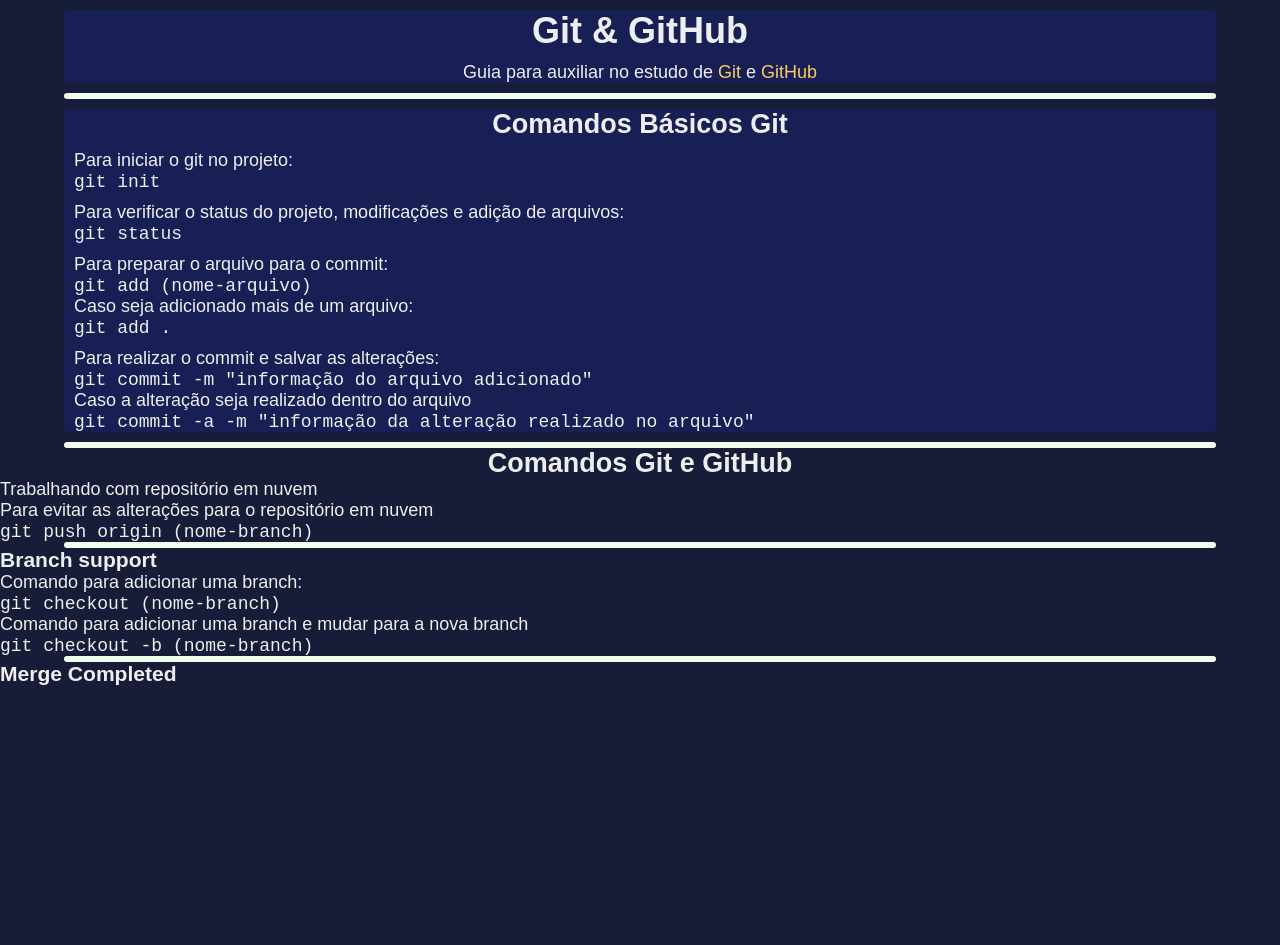
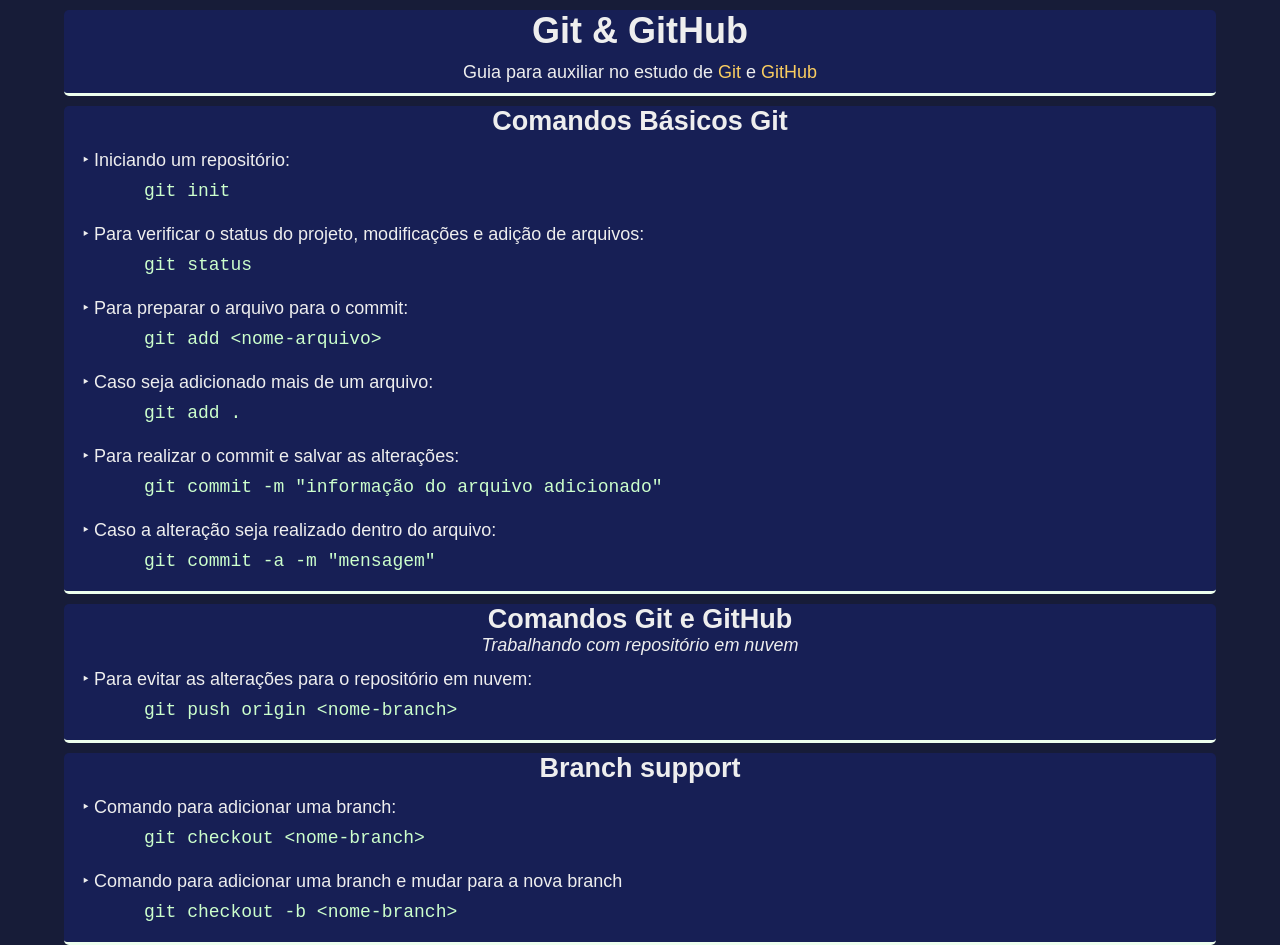
Before and after one commit to kervines/repo-learn-git, a plain HTML site: page index.html in a window 1280 px wide. Before the commit the page ends 800 px from the top, so only its background shows below. Drawn offline with Linux system fonts and the light colour scheme.

Commit message:
Setting the layout and some var of css and finished the styling

```diff
--- a/index.html
+++ b/index.html
@@ -11,72 +11,93 @@
 
 <body>
   <!-- Header -->
-  <header class="header">
+  <header class="header-main">
     <h1>Git & GitHub</h1>
     <p>Guia para auxiliar no estudo de <a href="https://git-scm.com/" target="_blank">Git</a> e <a href="https://github.com/" target="_blank">GitHub</a></p>
   </header>
 
-  <hr>
+  <!-- <hr> -->
 
   <main class="main-content">
 
-    <section class="section-01">
+    <section class="section-content">
       <h2>Comandos Básicos Git</h2>
+
       <ul class="list">
 
         <li class="list-items">
-          <p>Para iniciar o git no projeto:</p>
-          <code>git init</code>
+          <p>Iniciando um repositório:</p>
+          <code class="git-command">git init</code>
         </li>
 
         <li class="list-items">
           <p>Para verificar o status do projeto, modificações e adição de arquivos:</p>
-          <code>git status</code>
+          <code class="git-command">git status</code>
         </li>
 
         <li class="list-items">
           <p>Para preparar o arquivo para o commit: </p>
-          <code>git add (nome-arquivo)</code>
+          <code class="git-command">git add &lt;nome-arquivo&gt;</code>
+        </li>
+
+        <li class="list-items">
           <p>Caso seja adicionado mais de um arquivo:</p>
-          <code>git add .</code>
+          <code class="git-command">git add .</code>
         </li>
 
         <li class="list-items">
           <p>Para realizar o commit e salvar as alterações: </p>
-          <code>git commit -m "informação do arquivo adicionado"</code>
-          <p>Caso a alteração seja realizado dentro do arquivo </p>
-          <code>git commit -a -m "informação da alteração realizado no arquivo"</code>
+          <code class="git-command">git commit -m "informação do arquivo adicionado"</code>
+        </li>
+
+        <li class="list-items">
+          <p>Caso a alteração seja realizado dentro do arquivo: </p>
+          <code class="git-command">git commit -a -m "mensagem"</code>
         </li>
 
       </ul>
     </section>
 
-    <hr>
 
-    <section>
+    <section class="section-content">
+
+      <header class="header secondary-header">
         <h2>Comandos Git e GitHub</h2>
         <p>Trabalhando com repositório em nuvem</p>
-      <ul>
-        <li>
-          <p>Para evitar as alterações para o repositório em nuvem</p>
-          <code>git push origin (nome-branch)</code>
+      </header>
+
+      <ul class="list">
+        <li class="list-items">
+          <p>Para evitar as alterações para o repositório em nuvem:</p>
+          <code class="git-command">git push origin &lt;nome-branch&gt;</code>
         </li>
       </ul>
+
     </section>
 
-    <section>
-      <hr>
-      <h3>Branch support</h3>
+
+    <section class="section-content">
+
+      <header class="header secondary-header">
+        <h2>Branch support</h2>
+      </header>
+
+      <ul class="list">
+        <li class="list-items">
           <p>Comando para adicionar uma branch:</p>
-      <code>
-        git checkout (nome-branch)
+          <code class="git-command">
+            git checkout &lt;nome-branch&gt;
           </code>
+        </li>
+
+        <li class="list-items">
           <p>Comando para adicionar uma branch e mudar para a nova branch</p>
-      <code>
-        git checkout -b (nome-branch)
+          <code class="git-command">
+            git checkout -b &lt;nome-branch&gt;
           </code>
-      <hr>
-      <h3>Merge Completed</h3>
+        </li>
+
+      </ul>
       </section>
   </main>
 
--- a/style.css
+++ b/style.css
@@ -1,8 +1,11 @@
 :root {
   --borders: 0.5rem;
+  --bg: #171c38;
   --bg01: #171f55;
-  --second-color: #facd60;
+  --accent: #facd60;
   --section-margin-pattern: 1rem auto 1rem auto;
+  --padding-list: 1.5rem;
+  --code-color: #ccffcc;
 }
 
 * {
@@ -19,30 +22,31 @@ html {
 }
 
 body {
-  background-color: #171c38;
+  background-color: var(--bg);
   color: #eee;
   font-size: 1.8rem;
 }
 
-header.header {
+header.header-main {
   width: 90%;
   margin: 0 auto;
   text-align: center;
   background-color: var(--bg01);
   border-radius: var(--borders);
+  border-bottom: .3rem solid #efe;
 }
 
-header > h1 {
+header.header-main > h1 {
   margin: 1rem auto
 }
 
-header > p {
+header.header-main > p {
   margin: 1rem;
 }
 
-header a {
+header.header-main a {
   text-decoration: none;
-  color: var(--second-color);
+  color: var(--accent);
 }
 
 a:hover {
@@ -52,7 +56,7 @@ a:hover {
 a:active {
   opacity: .55;
 }
-
+/*
 hr {
   border: .3rem solid #efe;
   border-left: 0;
@@ -60,25 +64,50 @@ hr {
   width: 90%;
   margin: 0 auto;
   border-radius: var(--borders);
-}
+} */
 
-section.section-01 {
+section.section-content {
   background-color: var(--bg01);
   border-radius: var(--borders);
   margin: var(--section-margin-pattern);
   width: 90%;
   margin-top: 1rem;
   margin-bottom: 1rem;
+  border-bottom: .3rem solid #efe;
 }
 
-section.section-01 .list-items {
+section.section-content .list-items {
   margin: 1rem;
+}
+
+.secondary-header {
+  margin: 0 auto;
+  text-align: center;
+}
+
+.secondary-header p {
+  margin: 0 auto;
+  text-align: center;
+  font-style: italic;
 }
 
 section h2 {
   text-align: center;
 }
 
+ul.list {
+  padding-left: var(--padding-list)
+}
+
 li.list-items {
-  list-style: none;
+  list-style-type: "\2023";
+  padding-inline-start: .5rem;
 }
+
+
+code.git-command {
+  display: inline-block;
+  text-indent: 5rem;
+  margin: 1rem auto;
+  color: var(--code-color);
+}
```
Lines whose indentation alone changed are shown as unchanged.
